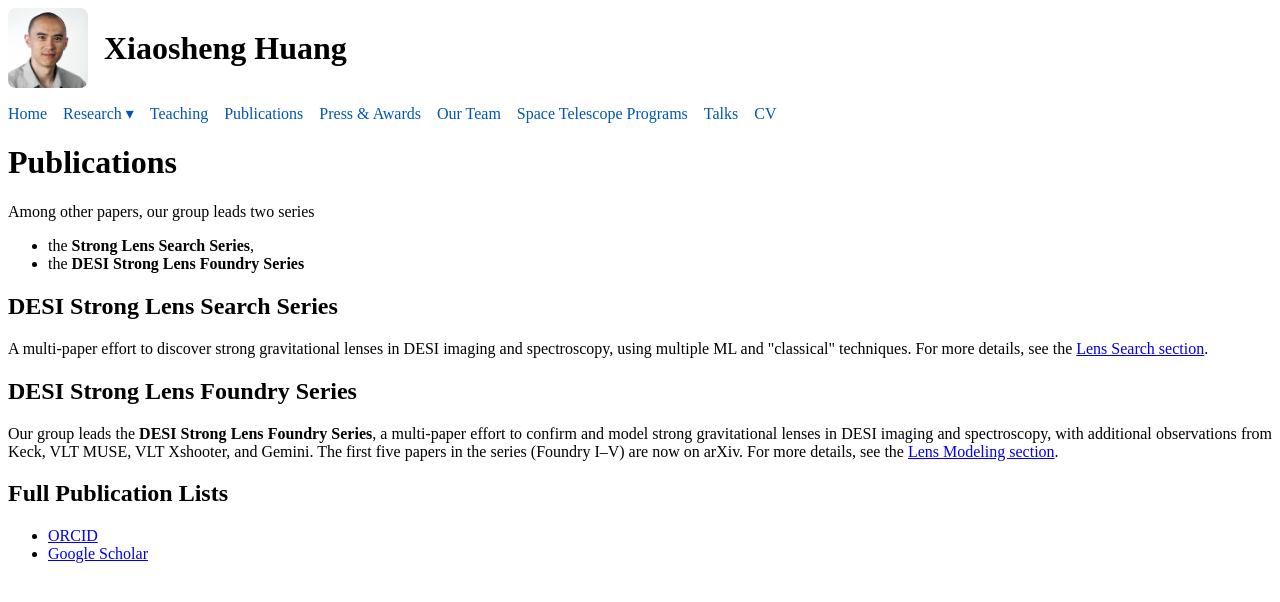
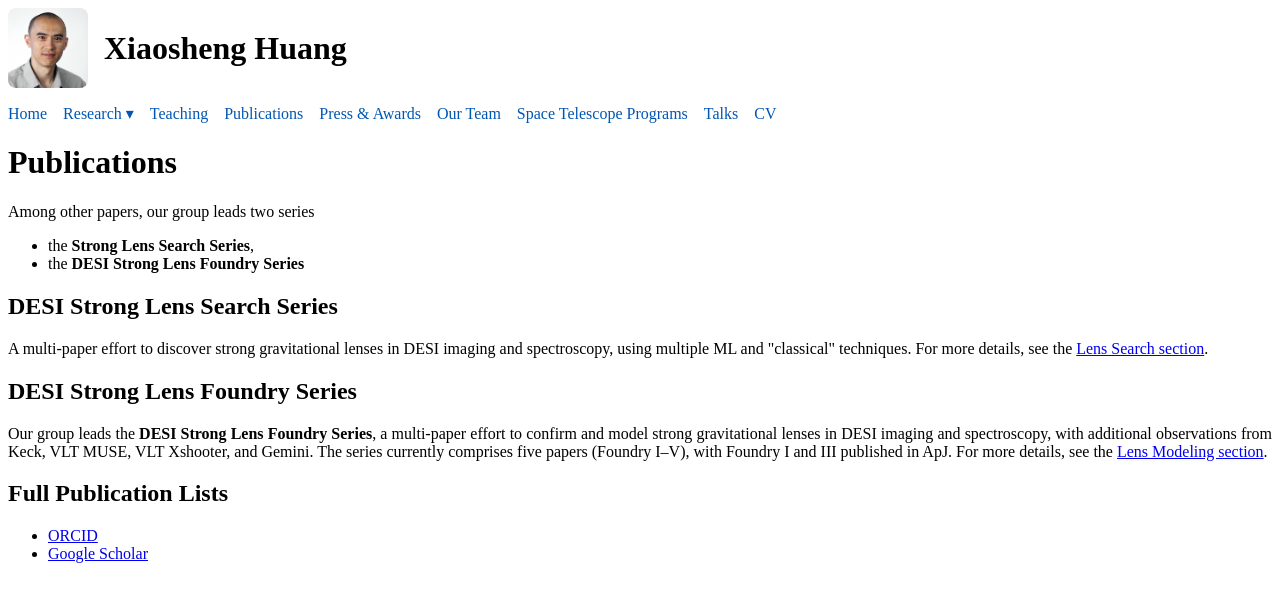
Before and after one commit to highredshift/highredshift.github.io, a Jekyll site: the page built from publications.html, in a window 1280 px wide. Shown: the top 602 px of the page. Built offline with Jekyll 4.4.1, drawn with Linux system fonts in a browser that asks for light colours.

Commit message:
Update Foundry I and III to published ApJ records (2026)
Co-Authored-By: Claude Fable 5 <noreply@anthropic.com>

```diff
--- a/publications.html
+++ b/publications.html
@@ -20,7 +20,7 @@ title: Publications
   <p style="text-align: justify;">
     Our group leads the <strong>DESI Strong Lens Foundry Series</strong>, a multi-paper effort
     to confirm and model strong gravitational lenses in DESI imaging and spectroscopy, with additional observations from Keck, VLT MUSE, VLT Xshooter, and Gemini.
-    The first five papers in the series (Foundry I&ndash;V) are now on arXiv.
+    The series currently comprises five papers (Foundry I&ndash;V), with Foundry I and III published in ApJ.
     For more details, see the <a href="/lens-modeling.html">Lens Modeling section</a>.
   </p>
 
```
Also changed, not shown: lens-modeling.html (+4 -4 lines).
